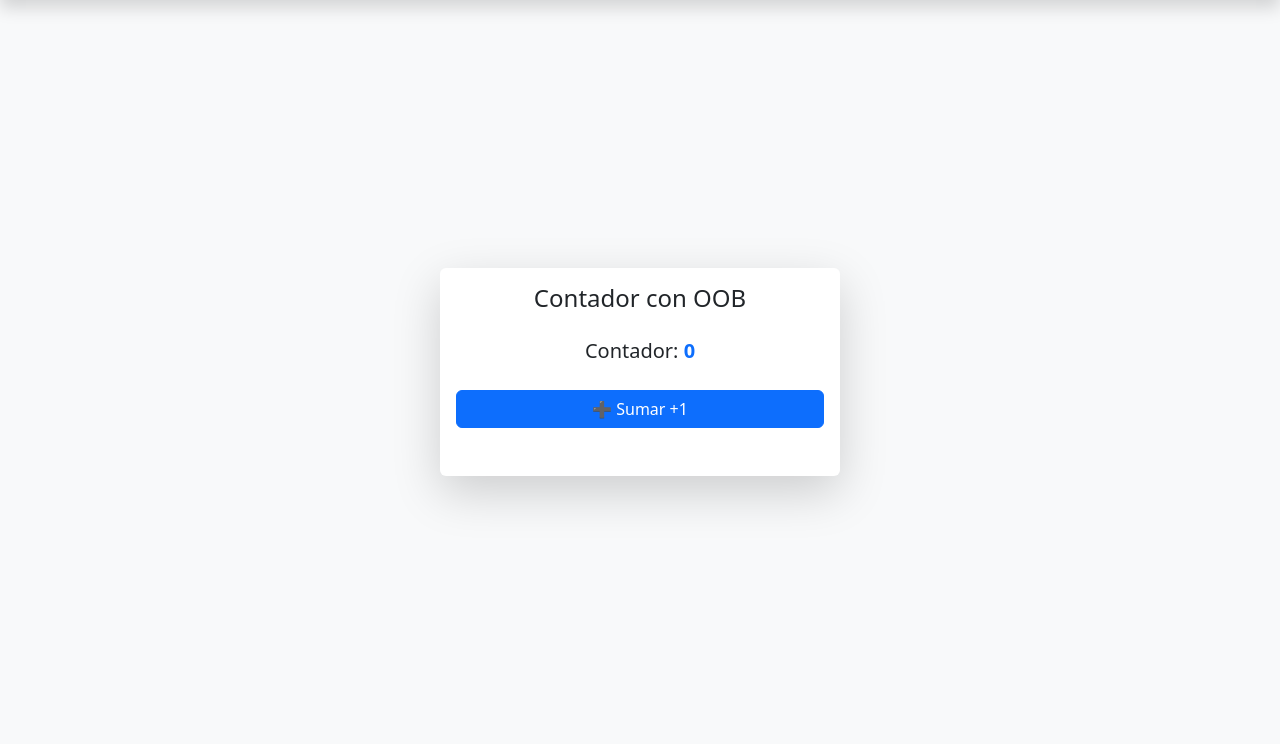
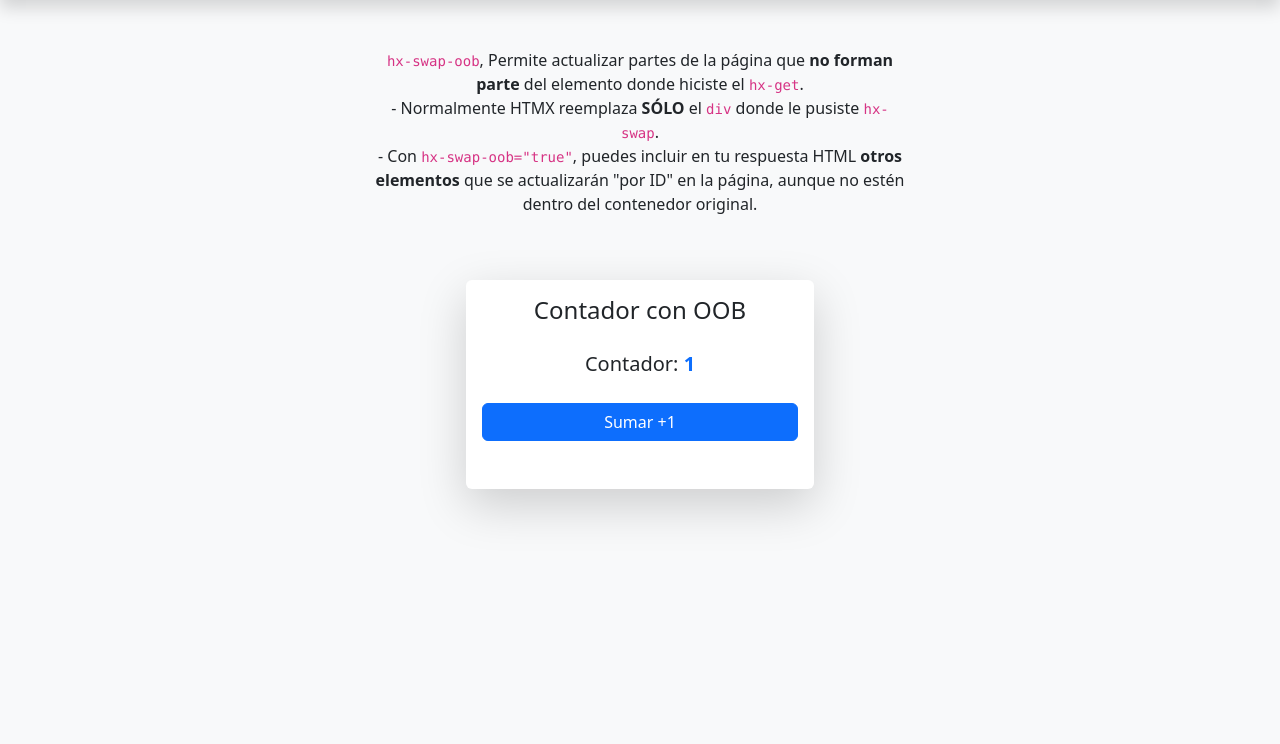
Before and after one commit to urian121/hx-swap-oob-con-python-y-flask, a Flask app: page / in a window 1280 px wide. Shown: the part 56-800 px from the top of the page. Run offline with Flask 3, Linux system fonts and the light colour scheme; some libraries are stand-ins or nearby versions.

Commit message:
agregando comentarios

```diff
--- a/app.py
+++ b/app.py
@@ -1,18 +1,24 @@
+# Importando Flask y render_template
 from flask import Flask, render_template
 
+# Creando la app
 app = Flask(__name__)
 
+# Contador global
 contador = 0
 
+# Ruta principal
 @app.route("/")
 def index():
     return render_template("index.html", contador=contador)
 
+# Ruta para sumar
 @app.route("/sumar")
 def sumar():
     global contador
     contador += 1
     return render_template("snippet.html", contador=contador)
 
+# Ejecutar la app
 if __name__ == "__main__":
     app.run(debug=True)
--- a/templates/index.html
+++ b/templates/index.html
@@ -19,8 +19,26 @@
     </nav>
 
     <!-- Contenido principal -->
-    <main class="container flex-grow-1 d-flex justify-content-center align-items-center py-5">
-        <div class="card shadow-lg border-0" style="max-width: 400px; width: 100%;">
+    <main class="container d-flex flex-column align-items-center py-5">
+        <div class="row justify-content-center w-100">
+            <div class="col-md-8 col-lg-6 text-center mb-5">
+                <p>
+                    <code>hx-swap-oob</code>, Permite actualizar partes de la página que <strong>no forman parte</strong> del
+                    elemento donde hiciste el <code>hx-get</code>.
+                    <br>
+                    - Normalmente HTMX reemplaza <strong>SÓLO</strong> el <code>div</code> donde le pusiste
+                    <code>hx-swap</code>.
+                    <br>
+                    - Con <code>hx-swap-oob="true"</code>, puedes incluir en tu respuesta HTML
+                    <strong>otros elementos</strong> que se actualizarán "por ID" en la página,
+                    aunque no estén dentro del contenedor original.
+                </p>
+            </div>
+        </div>
+
+        <div class="row justify-content-center w-100">
+            <div class="col-md-6 col-lg-4">
+                <div class="card shadow-lg border-0">
                     <div class="card-body text-center">
                         <h1 class="h4 mb-4">Contador con OOB</h1>
 
@@ -30,12 +48,18 @@
                         </p>
 
                         <!-- Botón -->
-                <button hx-get="/sumar" hx-target="#result" hx-swap="innerHTML" class="btn btn-primary w-100 mb-3">
-                    ➕ Sumar +1
+                        <button
+                          hx-get="/sumar"
+                          hx-target="#result"
+                          hx-swap="innerHTML"
+                          class="btn btn-primary w-100 mb-3">
+                            Sumar +1
                         </button>
 
                         <!-- Contenedor HTMX -->
                         <div id="result" class="mt-3"></div>
+                    </div>
+                </div>
             </div>
         </div>
     </main>
```
Also changed, not shown: README.md. Lines whose indentation alone changed are shown as unchanged.
